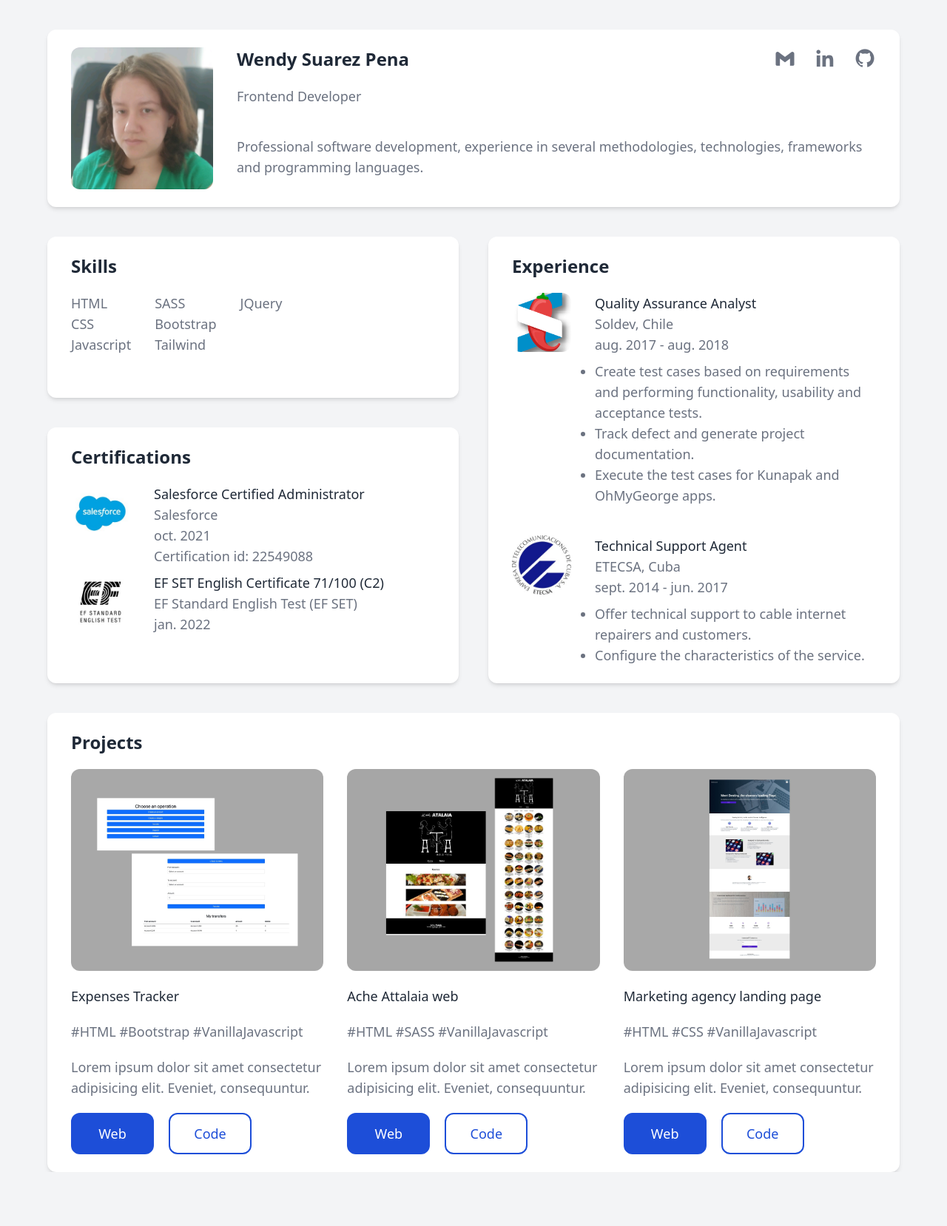
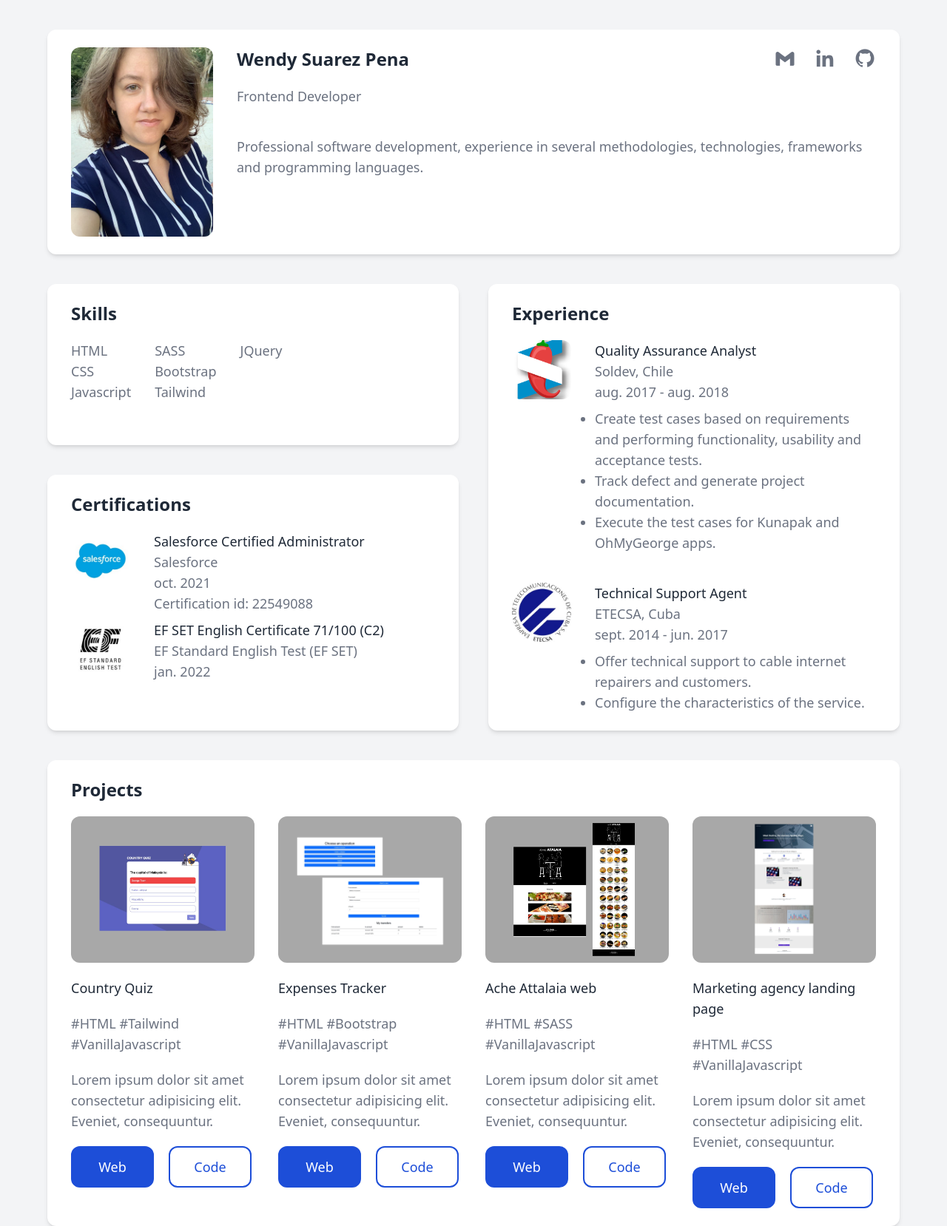
Before and after one commit to wendysp91/Portfolio, a website: page index.html in a window 1280 px wide. Shown: the whole page at 74% size. Before the commit the page ends 1585 px from the top, so only its background shows below. Drawn offline with nearby package versions, Linux system fonts and the light colour scheme.

Commit message:
Fix Country Quiz image

```diff
--- a/index.html
+++ b/index.html
@@ -5,10 +5,10 @@
     <meta charset="UTF-8">
     <meta http-equiv="X-UA-Compatible" content="IE=edge">
     <meta name="viewport" content="width=device-width, initial-scale=1.0">
-    <link href="../dist/output.css" rel="stylesheet">
+    <link href="./output.css" rel="stylesheet">
     <link href='https://unpkg.com/boxicons@2.1.1/css/boxicons.min.css' rel='stylesheet'>
 
-    <title>Wendysp this it the one on root</title>
+    <title>Wendysp portfolio</title>
 </head>
 
 <body class="bg-gray-100 font-sans text-lg font-medium text-gray-500">
@@ -16,7 +16,7 @@
         <header class="contact bg-white mt-10 px-8 py-6 shadow-md rounded-xl overflow-hidden
         max-w-xl mx-auto lg:max-w-6xl lg:flex lg:space-x-8 lg:col-span-2">
             <div class="lg:shrink-0 mb-10 lg:mb-0">
-                <img src="../public/1599485300641.jpeg" alt="profile" max-width="300px" max-height="300px"
+                <img src="./IMG_0247_opt.jpeg" alt="profile" max-width="300px" max-height="300px"
                     class="rounded-xl h-48 w-full object-cover lg:h-full lg:w-48">
             </div>
             <div class="">
@@ -68,7 +68,7 @@
             <h2 class="text-2xl text-gray-800 font-semibold mb-5">Experience</h2>
             <article class="flex mb-10">
                 <div class="lg:shrink-0 mr-8">
-                    <img src="../public/Soldev.png" alt="soldev logo" max-width="50px" max-height="50px"
+                    <img src="./Soldev.png" alt="soldev logo" max-width="50px" max-height="50px"
                         class="rounded-xl h-20 w-20 object-cover">
                 </div>
                 <div class="job w-4/5">
@@ -87,7 +87,7 @@
             </article>
             <article class="flex">
                 <div class="logo lg:shrink-0 mr-8">
-                    <img src="../public/etecsa.jpeg" alt="etecsa logo" max-width="50px" max-height="50px"
+                    <img src="./etecsa.jpeg" alt="etecsa logo" max-width="50px" max-height="50px"
                         class="rounded-xl h-20 w-20 object-cover">
                 </div>
                 <div class="job w-4/5">
@@ -107,7 +107,7 @@
             <h2 class="text-2xl text-gray-800 font-semibold mb-5">Certifications</h2>
             <article class="flex">
                 <div class="logo lg:shrink-0 mr-8">
-                    <img src="../public/salesforce.jpeg" alt="salesforce logo" max-width="50px" max-height="50px"
+                    <img src="./salesforce.jpeg" alt="salesforce logo" max-width="50px" max-height="50px"
                         class="rounded-xl h-20 w-20 object-cover">
                 </div>
                 <div class="certs w-4/5">
@@ -121,7 +121,7 @@
             </article>
             <article class="flex">
                 <div class="logo lg:shrink-0 mr-8">
-                    <img src="../public/efset-english.jpeg" alt="efset logo" max-width="50px" max-height="50px"
+                    <img src="./efset-english.jpeg" alt="efset logo" max-width="50px" max-height="50px"
                         class="rounded-xl h-20 w-20 object-cover">
                 </div>
                 <div class="certs w-4/5">
@@ -139,7 +139,25 @@
             <div class="lg:flex lg:space-x-8 lg:justify-between">
                 <article class="mb-10 lg:mb-0 lg:w-1/3">
                     <div class="logo lg:shrink-0 mr-8 mb-5 lg:mr-0">
-                        <img src="../public/Expenses Tracker.jpeg" alt="expenses tracker"
+                        <img src="./countryQuiz.jpeg" alt="Country Quiz" class="rounded-xl h-50 w-full object-cover">
+                    </div>
+                    <div class="single-project mb-5">
+                        <h3 class="text-gray-800 mb-5">
+                            <a href="https://country-quiz-202201.netlify.app/">Country Quiz</a>
+                        </h3>
+                        <p class="mb-5"><span>#HTML </span><span>#Tailwind </span><span>#VanillaJavascript </span></p>
+                        <p>Lorem ipsum dolor sit amet consectetur adipisicing elit. Eveniet, consequuntur.</p>
+                    </div>
+                    <div class="flex mb-5 lg:mb-0">
+                        <a
+                            class="mr-5 rounded-xl bg-blue-700 text-white hover:bg-white hover:text-blue-700 border-solid border-2 border-blue-700 w-28 h-14 px-2 py-2 cursor-pointer flex justify-center items-center">Web</a>
+                        <a
+                            class="rounded-xl bg-white text-blue-700 hover:bg-blue-700 hover:text-white border-solid border-2 border-blue-700 w-28 h-14 cursor-pointer flex justify-center items-center">Code</a>
+                    </div>
+                </article>
+                <article class="mb-10 lg:mb-0 lg:w-1/3">
+                    <div class="logo lg:shrink-0 mr-8 mb-5 lg:mr-0">
+                        <img src="./Expenses Tracker.jpeg" alt="expenses tracker"
                             class="rounded-xl h-50 w-full object-cover">
                     </div>
                     <div class="single-project mb-5">
@@ -158,7 +176,7 @@
                 </article>
                 <article class="mb-10 lg:mb-0 lg:w-1/3">
                     <div class="logo lg:shrink-0 mr-8 mb-5 lg:mr-0">
-                        <img src="../public/Ache.jpeg" alt="Ache Attalaia" class="rounded-xl h-50 w-full object-cover">
+                        <img src="./Ache.jpeg" alt="Ache Attalaia" class="rounded-xl h-50 w-full object-cover">
                     </div>
                     <div class="single-project mb-5">
                         <h3 class="text-gray-800 mb-5">
@@ -176,7 +194,7 @@
                 </article>
                 <article class="mb-10 lg:mb-0 lg:w-1/3">
                     <div class="logo lg:shrink-0 mr-8 mb-5 lg:mr-0">
-                        <img src="../public/Marketing.jpeg" alt="Marketing agency" max-width="50px" max-height="50px"
+                        <img src="./Marketing.jpeg" alt="Marketing agency" max-width="50px" max-height="50px"
                             class="rounded-xl h-50 w-full object-cover">
                     </div>
                     <div class="single-project mb-5">
```
Also changed, not shown: public/index.html (+1 -1 lines), src/index.html (+1 -1 lines), dist/index.html, public/countryQuiz.jpeg (added).
